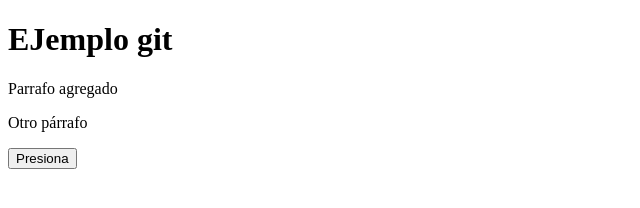
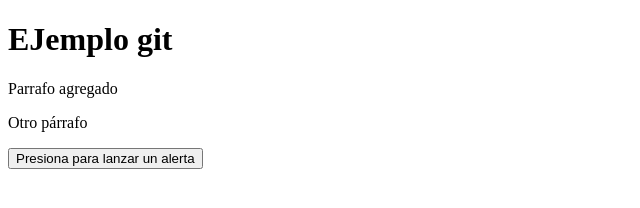
Before and after one commit to Black852456/ejemplogit, a plain HTML site: page index.html in a window 1280 px wide. Shown: the whole page, without its empty margins (0-640 px from the left). Drawn offline with Linux system fonts and the light colour scheme.

Commit message:
Aclarando mensaje del saludo

```diff
--- a/index.html
+++ b/index.html
@@ -11,7 +11,7 @@
     <p>Parrafo agregado</p>
     <p>Otro párrafo</p>
     <button onclick="saludo()">
-        Presiona
+        Presiona para lanzar un alerta
     </button>
     <script src="js/javascript.js"></script>
 
```
